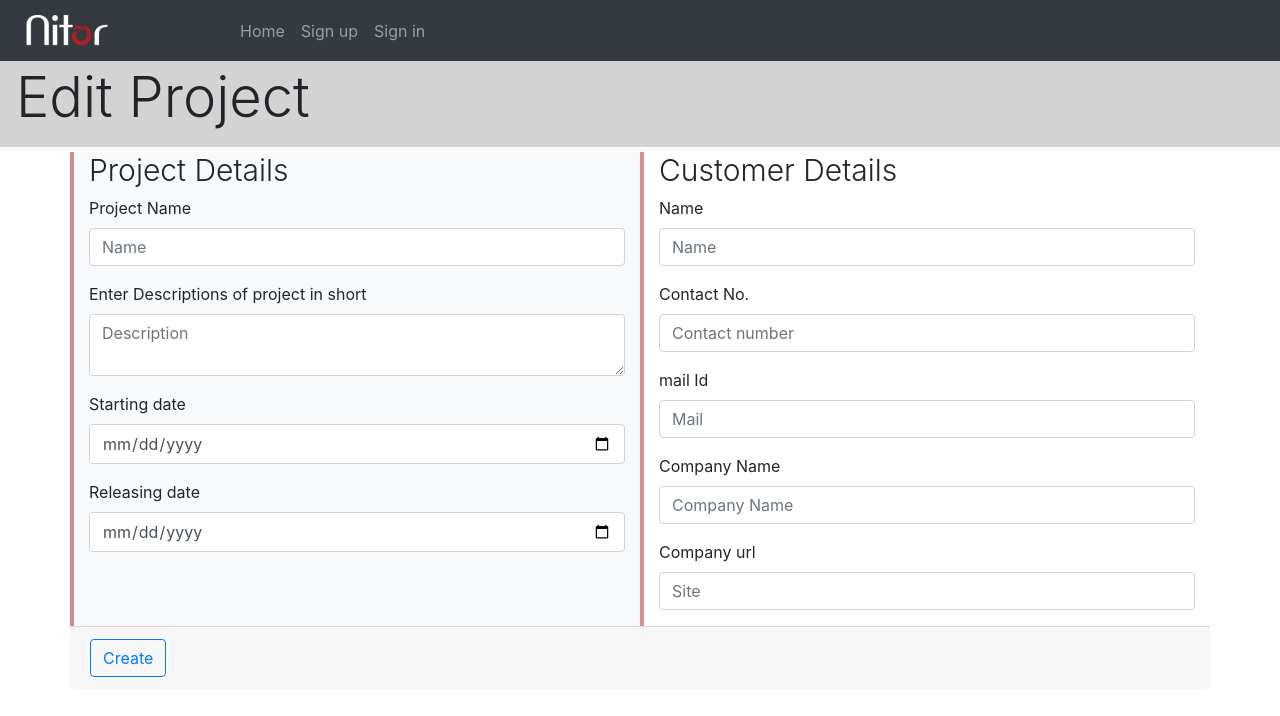
After one commit to KashmiraS/flask_demo_project, a Flask app: template project/project_module/templates/project_module/edit_project.html in a window 1280 px wide. The commit adds this page. Shown: the top 716 px of the page. Run offline with Flask 2, Linux system fonts and the light colour scheme; the template is opened without the code that fills it: values that come from a table or form of the project are taken from there, others are empty; data comes from the database, SQL or seed files in the repository; both versions use the stored data as it was before the commit; some libraries are stand-ins or nearby versions.

Commit message:
working on edit project module

```diff
--- a/project/api/db_helper/login_check.py
+++ b/project/api/db_helper/login_check.py
@@ -10,7 +10,8 @@
         re = Users.query.filter(Users.email == email_, Users.password_text == password).first().__dict__
         print(re['uid'])
         res = {'status': bool(re),
-               'user_id':re['uid']
+               'user_id':re['uid'],
+                 'username': re['username']
                }
         print(str(res))
         return res
@@ -39,4 +40,4 @@
             db.session.commit()
         except Exception:
             status = False
-        return { 'user':email, 'status': status }
+        return { 'user':email, 'status': status ,'name' : username }
--- /dev/null
+++ b/project/project_module/templates/project_module/edit_project.html
@@ -0,0 +1,65 @@
+{%extends 'base.html'%}
+{%block conant%}
+    <div class="title-header" style="border-radius:0px;">
+        <div class="display-4">Edit Project</div>
+    </div>
+    <div class="container">
+        <form method="POST">
+            <div class="row">
+                    <div class="left_border col-md-6 bg-light">
+                        <h3 class="display-4" style="font-size:30px">Project Details</h3>
+                        <!--Project Details-->
+                      <div class="form-group">
+                          {{form.project_name.label}}
+                          {{form.project_name(class_='form-control',placeholder="Name")}}
+                      </div>
+                      <div class="form-group">
+                          {{form.project_description.label}}
+                          {{form.project_description(class_='form-control',placeholder="Description")}}
+                      </div>
+                      <div class="form-group">
+                          {{form.project_starting_date.label}}
+                          {{form.project_starting_date(class_='form-control',placeholder="Starting Date")}}
+                      </div>
+                      <div class="form-group">
+                          {{form.project_releasing.label}}
+                          {{form.project_releasing(class_='form-control',placeholder="Releasing Date")}}
+                      </div>
+                    </div>
+                    <div class="left_border col-md-6">
+                        <h3 class="display-4" style="font-size:30px">Customer Details</h3>
+                        <!--Customer Details-->
+                      <div class="form-group">
+                          {{form.customer_name.label}}
+                          {{form.customer_name(class_='form-control',placeholder="Name")}}
+                      </div>
+                      <div class="form-group">
+                          {{form.customer_contact.label}}
+                          {{form.customer_contact(class_='form-control',placeholder="Contact number")}}
+                      </div>
+                      <div class="form-group">
+                          {{form.customer_mail.label}}
+                          {{form.customer_mail(class_='form-control',placeholder="Mail")}}
+                      </div>
+                      <div class="form-group">
+                          {{form.customer_company_name.label}}
+                          {{form.customer_company_name(class_='form-control',placeholder="Company Name")}}
+                      </div>
+                      <div class="form-group">
+                          {{form.customer_site.label}}
+                          {{form.customer_site(class_='form-control',placeholder="Site")}}
+                      </div>
+                    </div>
+            </div>
+            <div class="card-footer" style="margin-left:-15px;margin-right:-15px">
+                {{form.submit(class='btn btn-outline-primary')}}
+            </div>
+        </form>
+    </div>
+<script>
+    $(document).ready(function() {
+    $('#start_date').prop('type', 'date');
+    $('#releasing_date').prop('type', 'date');
+    });
+</script>
+{%endblock%}
--- a/project/project_module/templates/project_module/project_view.html
+++ b/project/project_module/templates/project_module/project_view.html
@@ -8,13 +8,15 @@
     {%else%}
     <div class="display-3">{{data.project_name}}</div>
     <div>Description: <span>{{data.project_description}}</span></div>
+
+    <a href="{{url_for('project.edit',pid=data.pid)}}"> <button id="read-more" class="btn btn-primary float-md-right">Edit <i class="fa fa-pencil-square-o" aria-hidden="true"></i></button></a>
 </div>
 <div class="container">
     <div class=" row">
     <div class="card col-md-6">
         <div class="card-body">
             <h5 class="card-title">Project details</h5>
-            <div class="card-text">Date: <span>{{data.project_starting_date}}</span> to <span>{{data.project_releasing}}</span></div>
+            <div class="card-text">Date: <span>{{data.project_starting_date[:-12] }}</span> to <span>{{data.project_releasing[:-12]}}</span></div>
         </div>
     </div>
 
--- a/project/templates/base.html
+++ b/project/templates/base.html
@@ -12,7 +12,7 @@
 <script src="https://code.jquery.com/jquery-3.2.1.slim.min.js" integrity="sha384-KJ3o2DKtIkvYIK3UENzmM7KCkRr/rE9/Qpg6aAZGJwFDMVNA/GpGFF93hXpG5KkN" crossorigin="anonymous"></script>
 <script src="https://cdnjs.cloudflare.com/ajax/libs/popper.js/1.12.9/umd/popper.min.js" integrity="sha384-ApNbgh9B+Y1QKtv3Rn7W3mgPxhU9K/ScQsAP7hUibX39j7fakFPskvXusvfa0b4Q" crossorigin="anonymous"></script>
 <script src="https://maxcdn.bootstrapcdn.com/bootstrap/4.0.0/js/bootstrap.min.js" integrity="sha384-JZR6Spejh4U02d8jOt6vLEHfe/JQGiRRSQQxSfFWpi1MquVdAyjUar5+76PVCmYl" crossorigin="anonymous"></script>
-
+<link href="https://stackpath.bootstrapcdn.com/font-awesome/4.7.0/css/font-awesome.min.css" rel="stylesheet" integrity="sha384-wvfXpqpZZVQGK6TAh5PVlGOfQNHSoD2xbE+QkPxCAFlNEevoEH3Sl0sibVcOQVnN" crossorigin="anonymous">
 </head>
 <body>
 <!--Navbar section-->
@@ -47,7 +47,7 @@
       {%if current_user.is_authenticated%}
         <div class="form-inline my-2 my-lg-0">
           <a href="{{url_for('users.logout')}}">
-            <button class="btn btn-outline-success my-2 my-sm-0">Sign out</button>
+            <button class="btn btn-outline-success my-2 my-sm-0"><span class="btn-outline-info" style="color:white">{{session['username']}}</span> Sign out</button>
           </a>
         </div>
       {%endif%}
--- a/project/users/views.py
+++ b/project/users/views.py
@@ -59,6 +59,7 @@
                 present = res['status']
                 if present:
                     session['uid'] = res['user_id']
+                    session['username'] = res['username']
                     user = User()
                     user.id = email_
                     print(flask_login.current_user.is_authenticated)
```
Also changed, not shown: project/api/db_helper/project_operatios.py (+19 -1 lines), project/project_module/models.py (+10 -0 lines), project/project_module/views.py (+48 -0 lines), project/data.sqlite (deleted).
